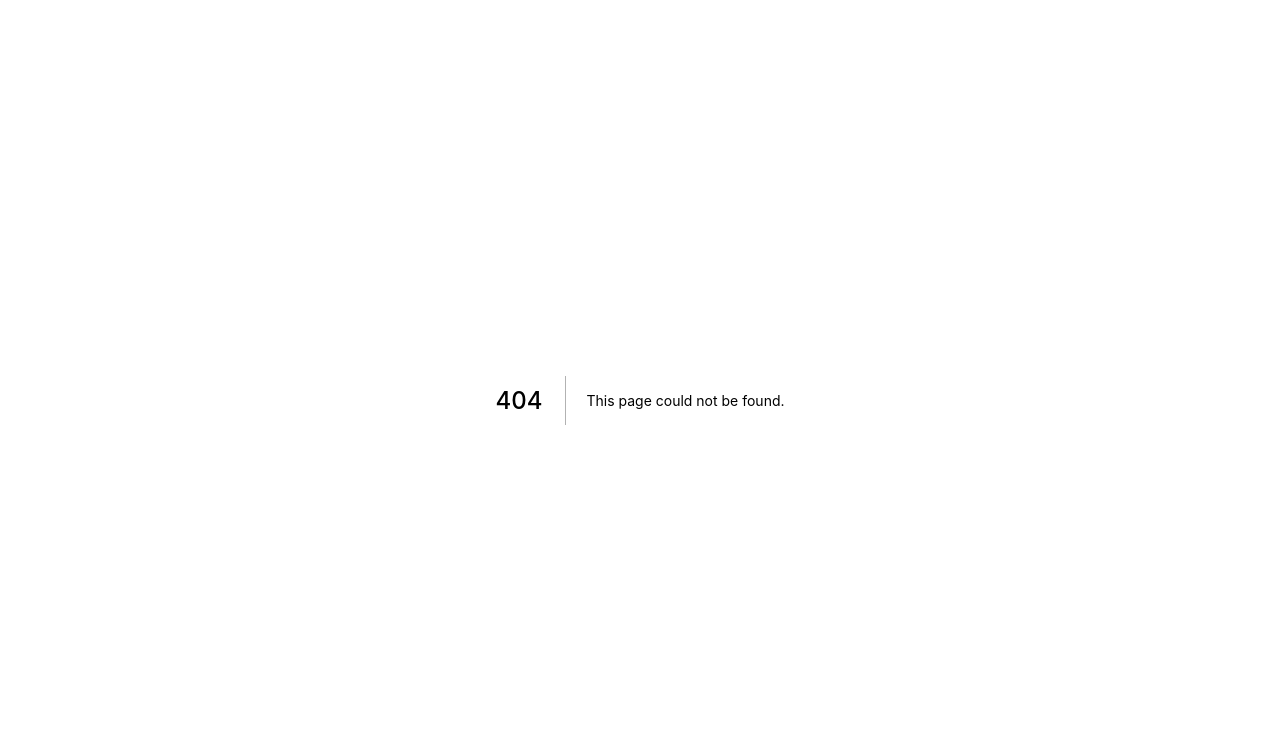
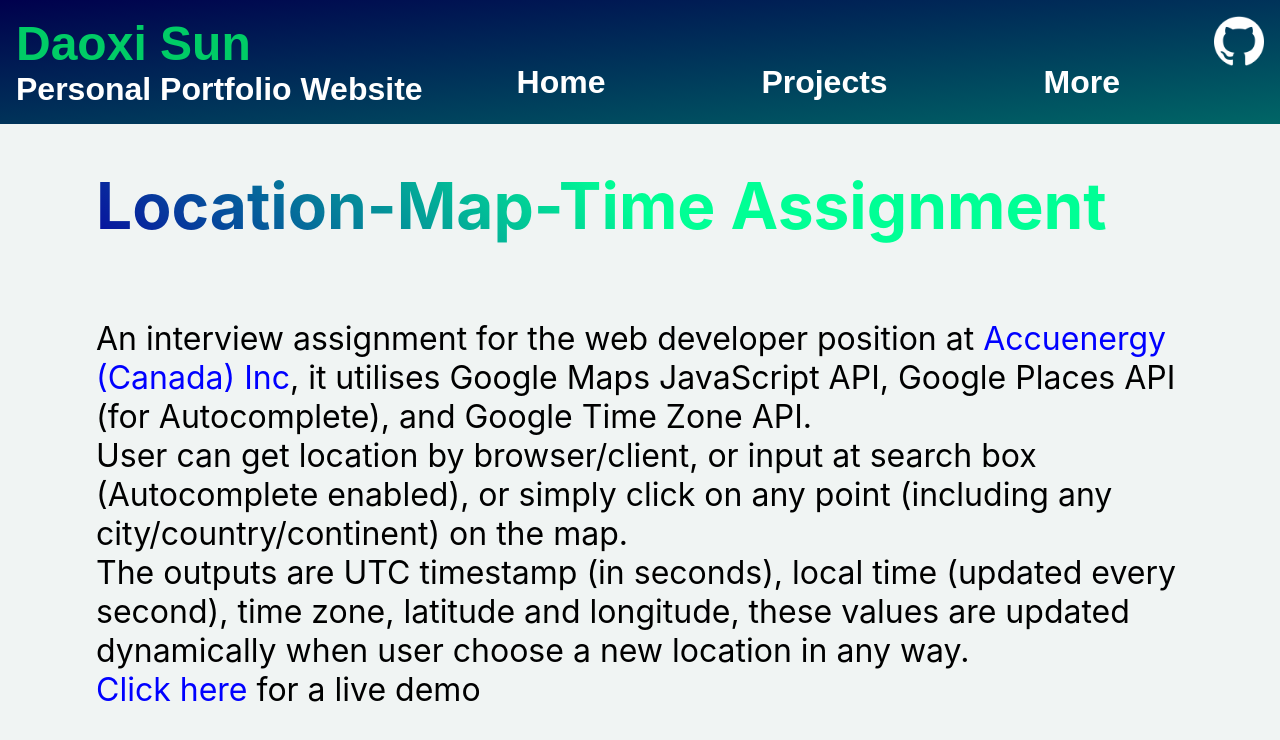
Before and after one commit to daoxi/personal-portfolio, a Next.js app: page /projects/location-assignment in a window 1280 px wide. Before the commit this address had no page. Shown: the top 740 px of the page. Built offline with nearby package versions, Linux system fonts and the light colour scheme.

Commit message:
built individual project page and fixed icon image routing issue

```diff
--- a/pages/components/MainNavigation.js
+++ b/pages/components/MainNavigation.js
@@ -1,6 +1,7 @@
 /* navigation bar component */
 import classes from "./MainNavigation.module.css";
 import Link from "next/link";
+import Image from "next/image"; /* use next/image instead of regular img element, to avoid problem in Next.js imported component's image routing */
 
 function MainNavigation() {
   return (
@@ -31,11 +32,16 @@ function MainNavigation() {
       <ul className={classes.navrightlist}>
         <li>
           <Link href="https://github.com/daoxi">
-            <img
-              className={classes.navrighticon}
-              src="assets/nav-icons/github_icon.png"
-              alt="github_icon"
-            />
+            {/* wrap the next/image Image element because it's absolutely positioned (hence doesn't support margin/padding/etc.) */}
+            <div className={classes.iconwrapper}>
+              <Image
+                className={classes.navrighticon}
+                src="/assets/nav-icons/github_icon.png"
+                alt="github_icon"
+                width="50"
+                height="50"
+              />
+            </div>
           </Link>
         </li>
       </ul>
--- a/pages/components/MainNavigation.module.css
+++ b/pages/components/MainNavigation.module.css
@@ -56,9 +56,11 @@
   font-weight: bold;
 }
 
-.navbar .navrightlist .navrighticon {
-  margin: 1rem;
-  max-height: 3rem;
+.navbar .navrightlist .iconwrapper{
+  margin: 1rem; /* set margin in wrapper because the wrapped next/image Image component is absolutely positioned */
+}
+
+.navbar .navrightlist .iconwrapper .navrighticon {
   cursor: pointer;
   /* invert color of image to suit a darker background */
   filter: invert(1);
--- /dev/null
+++ b/pages/projects/location-assignment.js
@@ -0,0 +1,41 @@
+/* the Location-Map-Time assignment page */
+import MainNavigation from "../components/MainNavigation";
+import classes from "../components/IntroTemplate.module.css";
+
+function LocationAssignment() {
+  return (
+    <div>
+      <MainNavigation></MainNavigation>
+      <div className={classes.introcontainer}>
+        <h1 className={classes.title}>Location-Map-Time Assignment</h1>
+
+        <p className={classes.intro}>
+          An interview assignment for the web developer position at{" "}
+          <a href="https://www.accuenergy.com/">Accuenergy (Canada) Inc</a>, it
+          utilises Google Maps JavaScript API, Google Places API (for
+          Autocomplete), and Google Time Zone API.
+          <br />
+          User can get location by browser/client, or input at search box
+          (Autocomplete enabled), or simply click on any point (including any
+          city/country/continent) on the map.
+          <br />
+          The outputs are UTC timestamp (in seconds), local time (updated every
+          second), time zone, latitude and longitude, these values are updated
+          dynamically when user choose a new location in any way.
+          <br />
+          <a
+            href="https://daoxisun.com/resources/location-map-time-assignment-demo/"
+            target="_blank"
+            rel="noopener noreferrer"
+          >
+            {/* the link directs to where the demo is currently hosted, which is a seperate place from where this project is hosted*/}
+            Click here
+          </a>{" "}
+          for a live demo
+        </p>
+      </div>
+    </div>
+  );
+}
+
+export default LocationAssignment;
```
